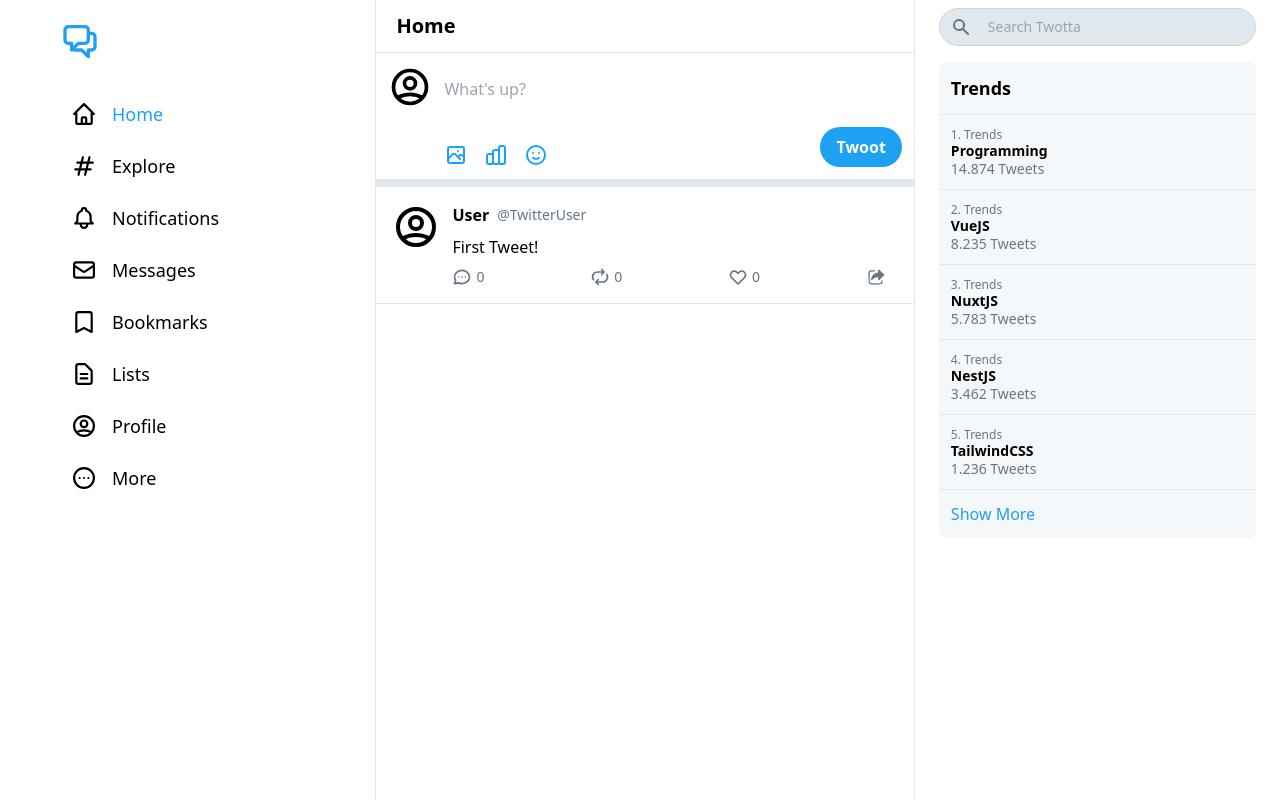
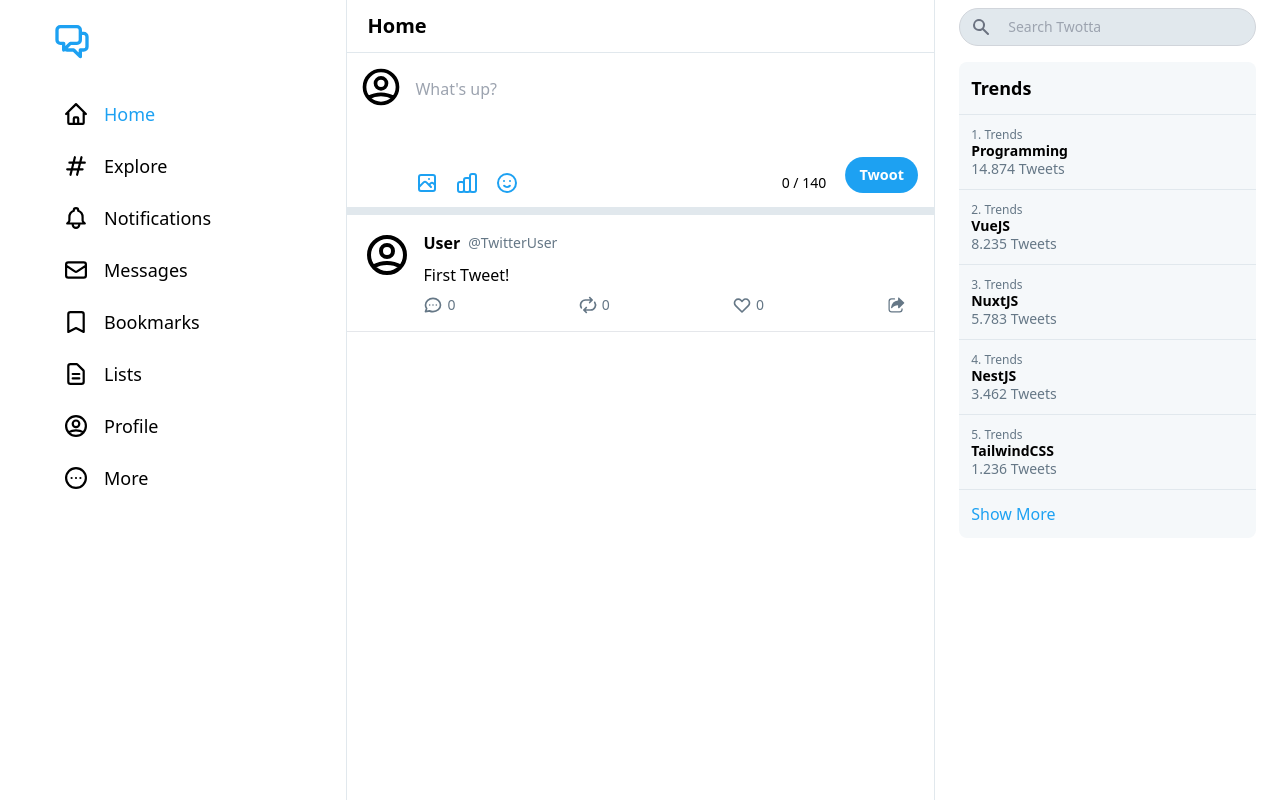
Before and after one commit to staaph/twotta, a Vue app: page / in a window 1280 px wide. Built offline with nearby package versions, Linux system fonts and the light colour scheme.

Commit message:
bugfixes

```diff
--- a/src/components/CreateTweet.vue
+++ b/src/components/CreateTweet.vue
@@ -1,13 +1,13 @@
 <template>
-  <div class="w-full md:w-1/2 h-full overflow-y-scroll">
+  <div class="w-full md:w-7/12 h-full overflow-y-scroll">
     <!-- Add Tweet -->
     <div
       class="flex px-5 py-3 items-center border-b border-lighter justify-between"
     >
       <h1 class="text-xl font-bold">Home</h1>
     </div>
-    <div class="border-b-8 border-lighter flex px-3 py-3">
-      <div class="flex-none">
+    <div class="border-b-8 border-lighter sm:flex px-3 py-3">
+      <div>
         <UserIcon class="w-11 h-11" />
       </div>
       <form v-on:submit.prevent="addNewTweet" class="w-full px-3 relative">
@@ -15,18 +15,25 @@
           v-model="tweet.content"
           name="tweetContent"
           placeholder="What's up?"
-          class="mt-3 pb-3 w-full focus:outline-none resize-none"
+          class="mt-1 sm:mt-3 pb-6 w-full focus:outline-none resize-none"
         />
-        <div class="flex items-center">
+        <div class="flex flex-row pt-4">
           <PhotographIcon
-            class="text-lg text-blue mr-4 h-6 w-6 cursor-pointer"
+            class="text-lg text-blue mr-1 sm:mr-4 h-6 w-6 cursor-pointer"
           />
-          <PollIcon class="text-lg text-blue mr-4 h-6 w-6 cursor-pointer" />
-          <EmojiIcon class="text-lg text-blue mr-4 h-6 w-6 cursor-pointer" />
+          <PollIcon
+            class="text-lg text-blue mr-1 sm:mr-4 h-6 w-6 cursor-pointer"
+          />
+          <EmojiIcon class="text-lg text-blue h-6 w-6 cursor-pointer" />
+          <p
+            class="absolute bottom-0.5 right-20 pr-1 sm:p-0 sm:right-24 text-xs sm:text-sm"
+          >
+            {{ characterCount }} / 140
+          </p>
         </div>
         <button
           type="submit"
-          class="h-10 px-4 text-white font-semibold bg-blue hover:bg-darkblue focus:outline-none rounded-full absolute bottom-0 right-0"
+          class="h-10 scale-90 px-4 text-white font-semibold bg-blue hover:bg-darkblue focus:outline-none rounded-full absolute bottom-0 right-0"
         >
           Twoot
         </button>
@@ -34,7 +41,7 @@
     </div>
     <!-- End Add Tweet -->
     <!-- Tweet section -->
-    <div class="flex flex-col-reverse">
+    <div class="flex flex-col-reverse break-all">
       <div
         v-for="tweet in tweets"
         :key="tweet"
@@ -104,8 +111,17 @@ export default {
   },
   methods: {
     addNewTweet() {
-      this.tweets.push({ content: this.tweet.content });
-      this.tweet = { content: '' };
+      if (this.tweet.content.length != 0) {
+        this.tweets.push({ content: this.tweet.content });
+        this.tweet = { content: '' };
+      } else {
+        return;
+      }
+    },
+  },
+  computed: {
+    characterCount() {
+      return this.tweet.content.length;
     },
   },
 };
--- a/src/components/SideNavbar.vue
+++ b/src/components/SideNavbar.vue
@@ -1,6 +1,6 @@
 <template>
   <div
-    class="border-r lg:w-1/3 px-4 lg:px-14 py-4 border-lighter flex flex-col"
+    class="border-r lg:w-1/3 px-2 lg:pl-12 py-4 border-lighter flex flex-col"
   >
     <!-- Twotta Logo -->
     <a
@@ -11,7 +11,7 @@
     </a>
 
     <!-- Nav Items -->
-    <nav class="pt-6">
+    <nav class="pt-6 flex flex-col items-start">
       <div
         v-for="tab in tabs"
         @click="id = tab.id"
--- a/src/components/TrendSidebar.vue
+++ b/src/components/TrendSidebar.vue
@@ -1,9 +1,9 @@
 <template>
   <div
-    class="md:flex md:flex-col sm:w-1/3 items-center hidden h-full border-l border-lighter py-2 px-6 overflow-y-scroll"
+    class="md:flex md:flex-col sm:w-1/3 hidden h-full border-l border-lighter py-2 px-6 overflow-y-scroll"
   >
     <!-- SEARCHBAR -->
-    <div class="flex items-center w-full justify-center mb-4">
+    <div class="flex w-full justify-center mb-4">
       <div class="relative w-full block">
         <div
           class="flex absolute inset-y-0 left-0 items-center pl-3 pointer-events-none text-gray-500"
```
